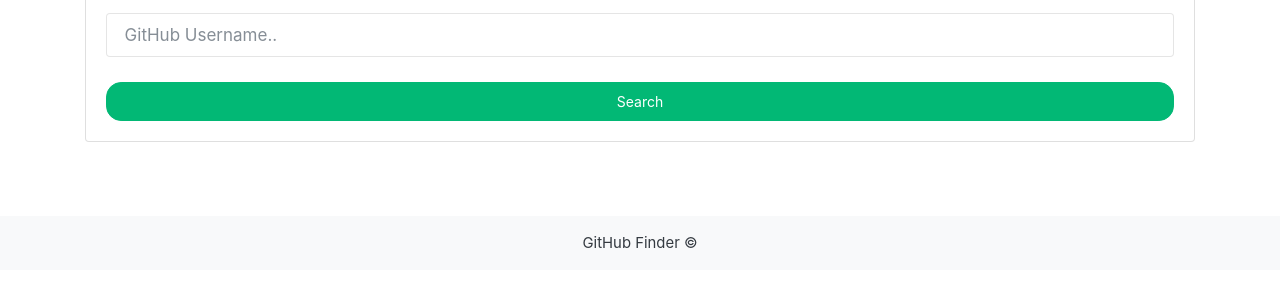
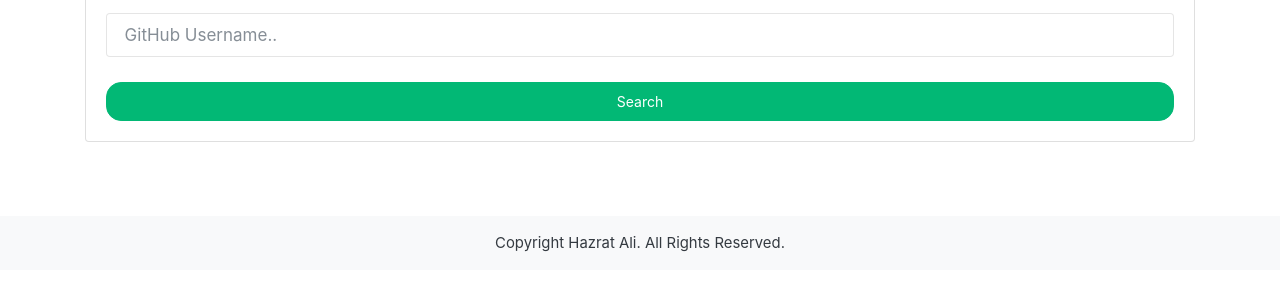
Before and after one commit to Hazrat-Ali9/Github-Finder, a plain HTML site: page index.html in a window 1280 px wide. Shown: the part 188-478 px from the top of the page. Drawn offline with nearby package versions, Linux system fonts and the light colour scheme.

Commit message:
index html  :tada:

```diff
--- a/index.html
+++ b/index.html
@@ -29,7 +29,7 @@
         <div id="profile"></div>
     </div>
     <footer class="mt-5 p-3 text-center bg-light">
-        GitHub Finder &copy;
+      Copyright Hazrat Ali. All Rights Reserved.
     </footer>
     <script src="https://code.jquery.com/jquery-3.2.1.slim.min.js"
         integrity="sha384-KJ3o2DKtIkvYIK3UENzmM7KCkRr/rE9/Qpg6aAZGJwFDMVNA/GpGFF93hXpG5KkN"
```
